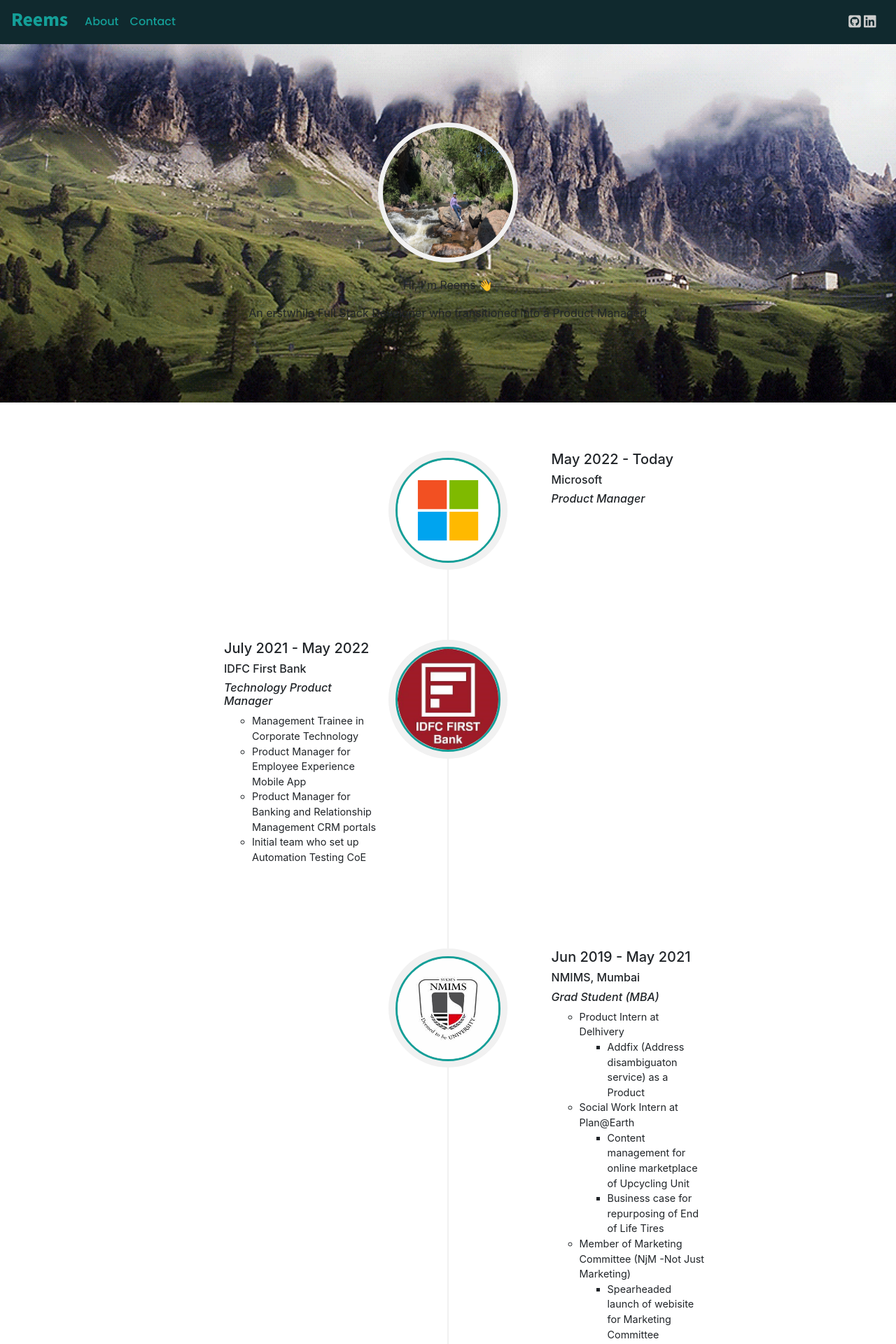
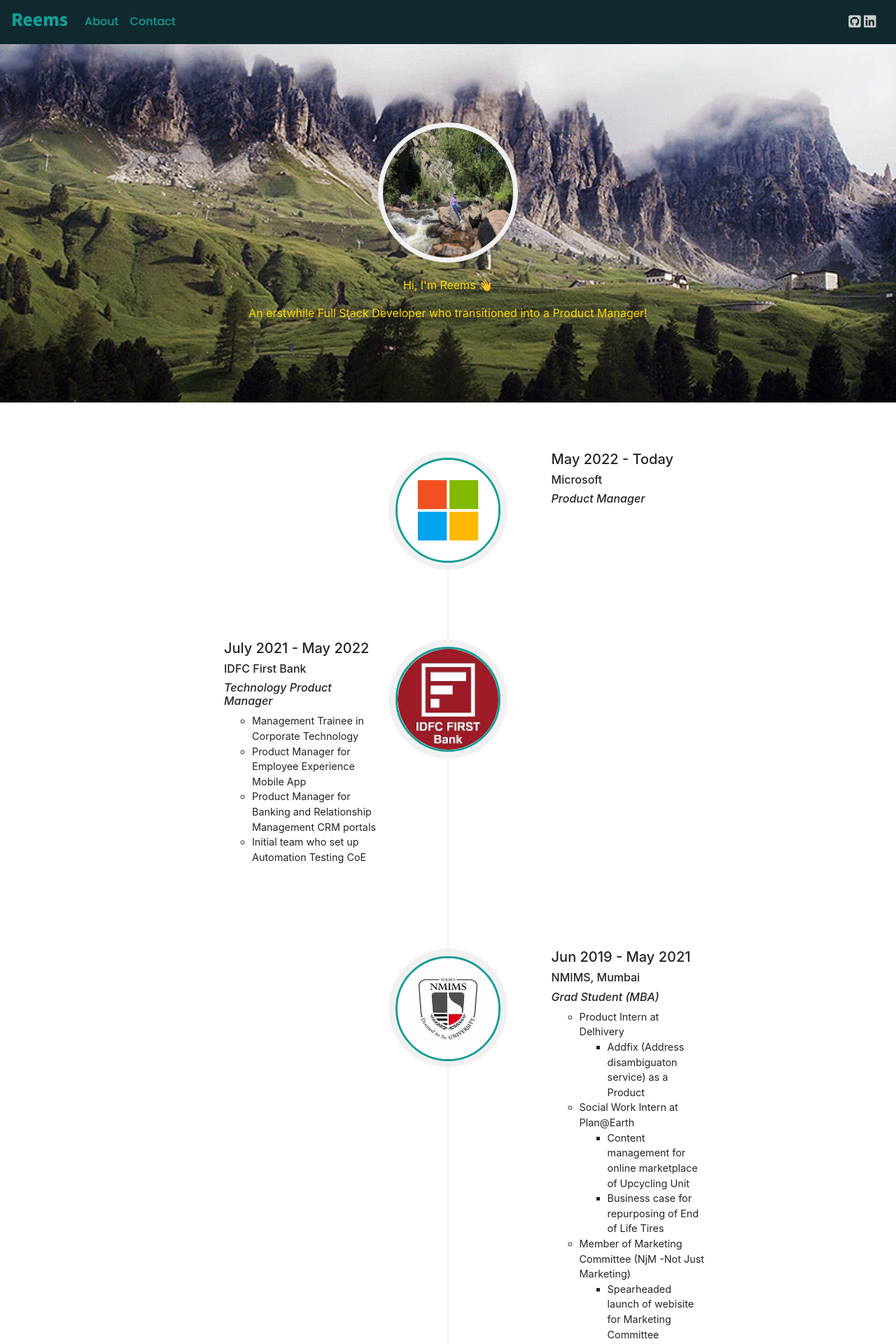
Before and after one commit to reemstk/reemstk.github.io, a Jekyll site: the page built from index.md, in a window 1280 px wide. Shown: the top 1920 px of the page at 70% size. Built offline with Jekyll 4.4.1, drawn with Linux system fonts in a browser that asks for light colours; nearby versions of some CDN libraries; comment, search, counter and statistics services are not loaded; our own code applies the rules of GitHub Pages for plain Markdown files.

Commit message:
Update header.html

```diff
--- a/_includes/header.html
+++ b/_includes/header.html
@@ -24,7 +24,7 @@
     <!-- profile image ends -->
 
     <!-- content -->
-    <div class="card-body" style="text-align: center; color: alice-blue; ">
+    <div class="card-body" style="text-align: center; color: gold; ">
           <p>{{ site.welcome_line1 }}</p>
           <p>{{ site.welcome_line2 }}</p>
     </div>
```
